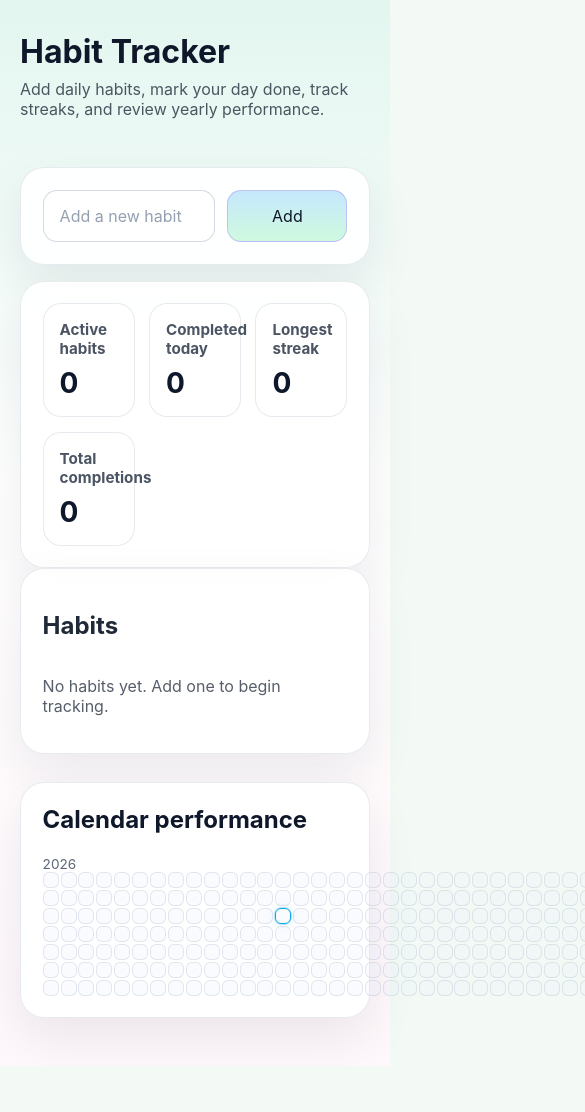
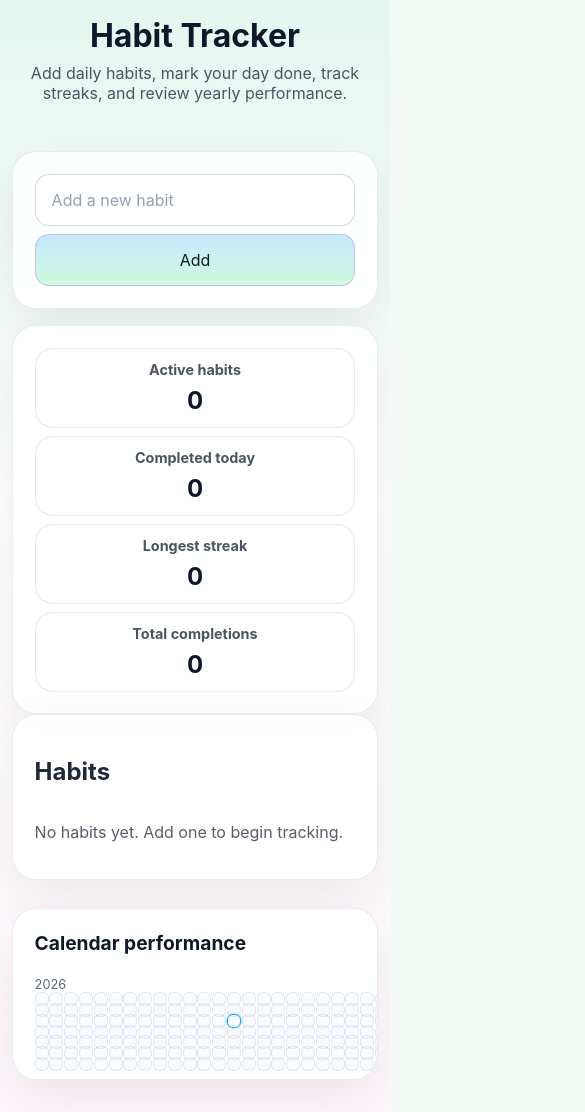
Before and after one commit to omERdem555/Habit-Tracking, a React (Vite) app: page / in a window 390 px wide. Shown: the top 1112 px of the page, 585 px wide, since content can reach past the window. Before the commit the page ends 1066 px from the top, so only its background shows below. Built offline with nearby package versions, Linux system fonts and the light colour scheme.

Commit message:
Mobil görünüm sağlandı

```diff
--- a/src/styles.css
+++ b/src/styles.css
@@ -278,3 +278,125 @@ header h1 {
   align-items: center;
   gap: 0.55rem;
 }
+
+/* Mobile Styles */
+@media (max-width: 768px) {
+  .app-shell {
+    padding: 1rem 0.75rem 2rem;
+  }
+
+  header {
+    flex-direction: column;
+    text-align: center;
+  }
+
+  header h1 {
+    font-size: 2rem;
+  }
+
+  .form-row {
+    grid-template-columns: 1fr;
+    gap: 0.5rem;
+  }
+
+  .form-row button {
+    width: 100%;
+  }
+
+  .habit-summary {
+    grid-template-columns: 1fr;
+    gap: 0.5rem;
+  }
+
+  .summary-card {
+    padding: 0.75rem;
+    text-align: center;
+  }
+
+  .summary-card h3 {
+    font-size: 0.9rem;
+  }
+
+  .summary-card p {
+    font-size: 1.5rem;
+  }
+
+  .habit-row {
+    grid-template-columns: 1fr;
+    gap: 0.75rem;
+    padding: 0.75rem;
+  }
+
+  .habit-actions {
+    grid-template-columns: repeat(3, 1fr);
+  }
+
+  .habit-actions button,
+  .marker-button {
+    padding: 0.5rem 0.75rem;
+    font-size: 0.9rem;
+  }
+
+  .calendar-grid h2 {
+    font-size: 1.2rem;
+  }
+
+  .calendar-grid {
+    margin-top: 1.75rem;
+    overflow-x: auto;
+    -webkit-overflow-scrolling: touch;
+    padding-bottom: 0.75rem;
+    scrollbar-width: thin;
+    scrollbar-color: rgba(96, 165, 250, 0.45) rgba(148, 163, 184, 0.18);
+  }
+
+  .calendar-grid::-webkit-scrollbar {
+    height: 10px;
+  }
+
+  .calendar-grid::-webkit-scrollbar-track {
+    background: rgba(148, 163, 184, 0.12);
+    border-radius: 999px;
+  }
+
+  .calendar-grid::-webkit-scrollbar-thumb {
+    background: rgba(96, 165, 250, 0.45);
+    border-radius: 999px;
+  }
+
+  .year-row {
+    min-width: max-content;
+  }
+
+  .year-row .week-grid {
+    display: grid;
+    grid-auto-flow: column;
+    grid-template-rows: repeat(7, minmax(0, 10px));
+    gap: 0.05rem;
+  }
+
+  .day-cell {
+    width: auto;
+    min-width: 10px;
+    min-height: 10px;
+    aspect-ratio: 1;
+    box-shadow: none; /* Disable glow on mobile to prevent overflow */
+  }
+
+  .day-label {
+    font-size: 0.8rem;
+  }
+
+  .modal {
+    width: 95%;
+    padding: 1rem;
+  }
+
+  .modal-header h3 {
+    font-size: 1.1rem;
+  }
+
+  .modal-list li {
+    padding: 0.75rem;
+  }
+}
```
Also changed, not shown: preview.jpg (added), 4 other files (tests, documents, lock files or other folders).
